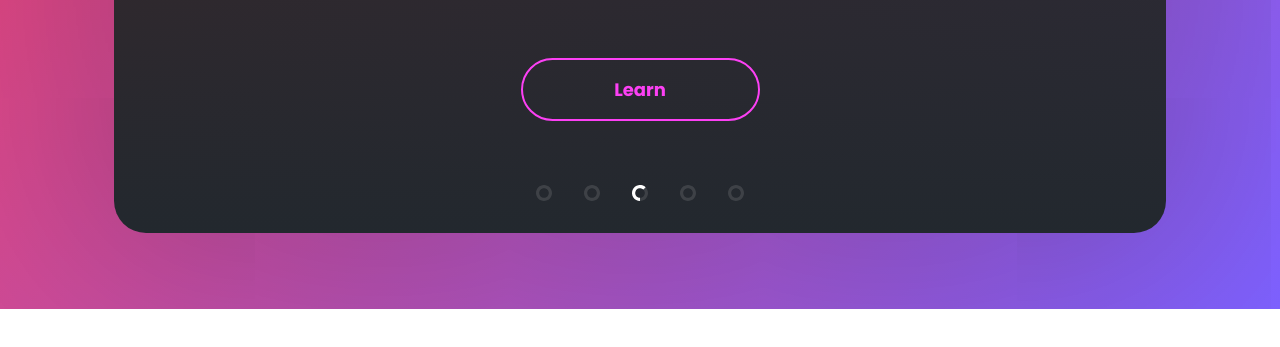
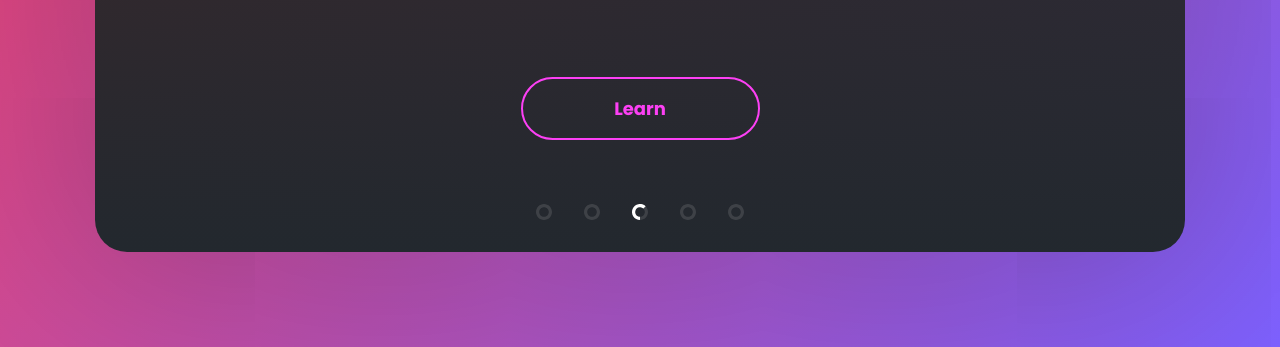
Before and after one commit to iso-25/Project5_Power, a plain HTML site: page index.html in a window 1280 px wide. Shown: the part 665-1012 px from the top of the page. Before the commit the page ends 974 px from the top, so only its background shows below. Drawn offline with Linux system fonts and the light colour scheme; files whose address does not match are found by name.

Commit message:
no dynamic body padding

```diff
--- a/style.css
+++ b/style.css
@@ -1,9 +1,12 @@
+html {
+  display: flex;
+  justify-content: center;
+}
 body {
+  max-width: 1600px;
+  width: 100%;
   font-family: "Poppins", sans-serif;
-  /* padding: 95px;
-  left and right: 95/1600=5.937%
-  top and bottom: 95/1200=8.917% */
-  padding: 5.937% 8.917%;
+  padding: 95px;
   background: linear-gradient(125deg, #fc3f5f 0%, #7d61ff 100.32%);
   background-repeat: no-repeat;
   display: flex;
```
